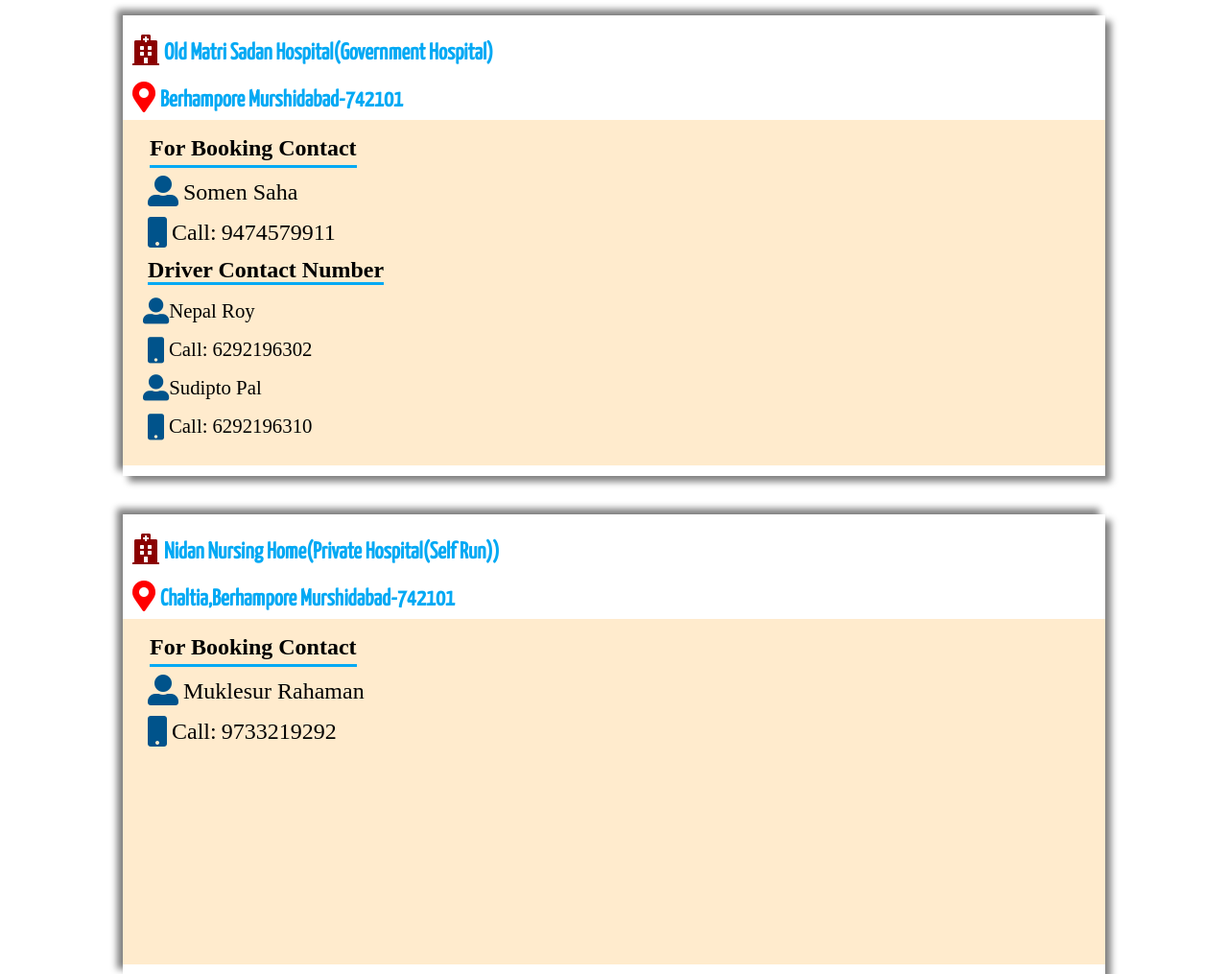
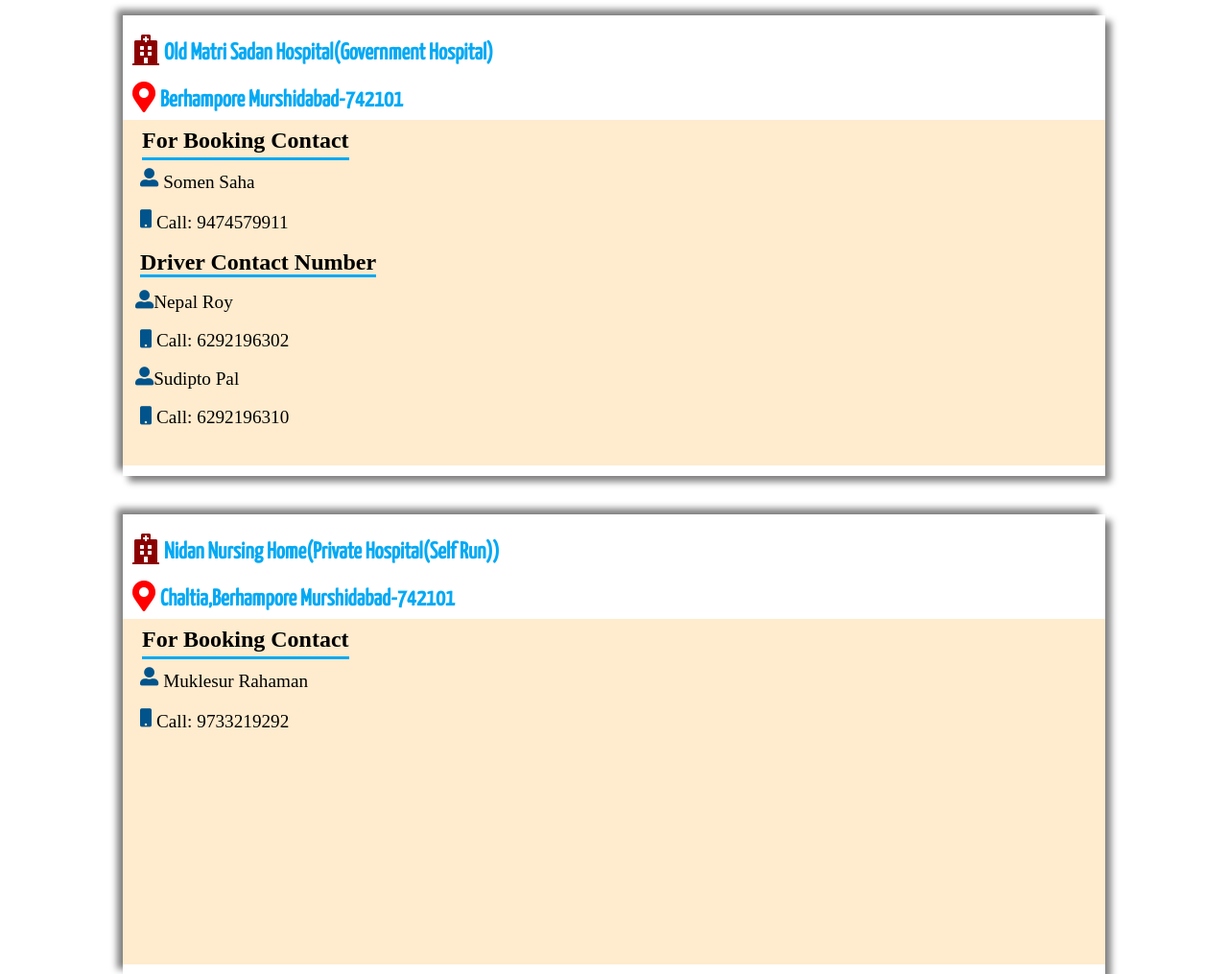
Before and after one commit to RohitSaha46-rr/Covid-Care-Berhampore, a plain HTML site: page index.html in a window 1280 px wide. Shown: the part 4440-5455 px from the top of the page at 96% size. Drawn offline with Linux system fonts and the light colour scheme; no server answers; a web font is replaced by a local one.

Commit message:
:hammer: Adjusted paddings and font-sizes in few areas

```diff
--- a/style.css
+++ b/style.css
@@ -503,7 +503,7 @@ width: 100vw;
 #ambulance .content .main_content{
     width: 100%;
     height: 45vh;
-    padding: 1rem;
+    padding: .5rem;
 background-color: blanchedalmond;
 }
 #ambulance .content .main_content #book{
@@ -520,14 +520,14 @@ background-color: blanchedalmond;
     display: flex;
 }
 #ambulance .content .main_content .booking #user{
-    font-size: 2rem;
+    font-size: 1.2rem;
     color: rgb(0, 83, 139);
     padding-top: 15px;
     padding-left: 10px;
 }
 
 #ambulance .content .main_content .booking p{
-    font-size: 1.5rem;
+    font-size: 1.2rem;
     padding-top: 19px;
     padding-left: 5px;
 }
@@ -537,14 +537,14 @@ background-color: blanchedalmond;
     display: flex;
 }
 #ambulance .content .main_content .call #mobile{
-    font-size: 2rem;
+    font-size: 1.2rem;
     color: rgb(0, 83, 139);
     padding-top: 18px;
     padding-left: 10px;
 }
 
 #ambulance .content .main_content .call p{
-    font-size: 1.5rem;
+    font-size: 1.2rem;
     padding-top: 21px;
     padding-left: 5px;
 }
@@ -562,7 +562,7 @@ background-color: blanchedalmond;
 
 }
 #ambulance .content .main_content .booking1 #user{
-    font-size: 1.7rem;
+    font-size: 1.2rem;
     color: rgb(0, 83, 139);
    position: relative;
    top: 35px;
@@ -570,7 +570,7 @@ background-color: blanchedalmond;
 }
 
 #ambulance .content .main_content .booking1 p{
-    font-size: 1.3rem;
+    font-size: 1.2rem;
     padding-top: 37px;
     padding-left: 5px;
 }
@@ -580,14 +580,14 @@ background-color: blanchedalmond;
     display: flex;
 }
 #ambulance .content .main_content .call1 #mobile{
-    font-size: 1.7rem;
+    font-size: 1.2rem;
     color: rgb(0, 83, 139);
     padding-top: 36px;
     padding-left: 10px;
 }
 
 #ambulance .content .main_content .call1 p{
-    font-size: 1.3rem;
+    font-size: 1.2rem;
     padding-top: 37px;
     padding-left: 5px;
 }
```
